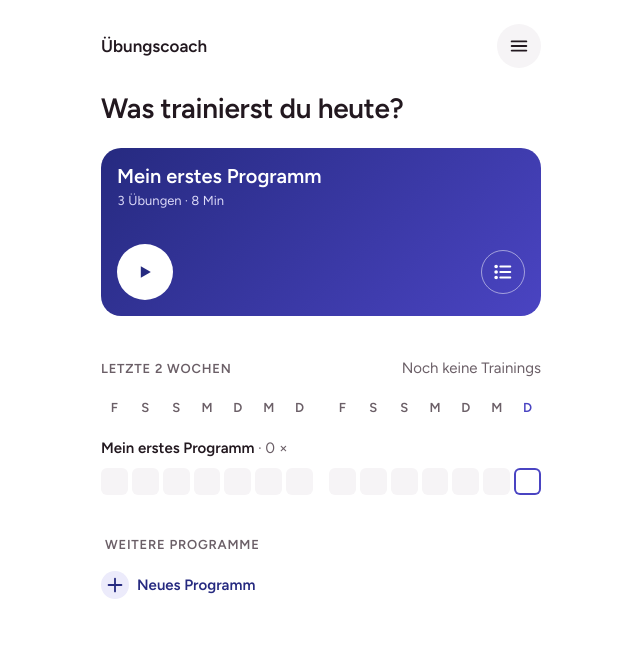
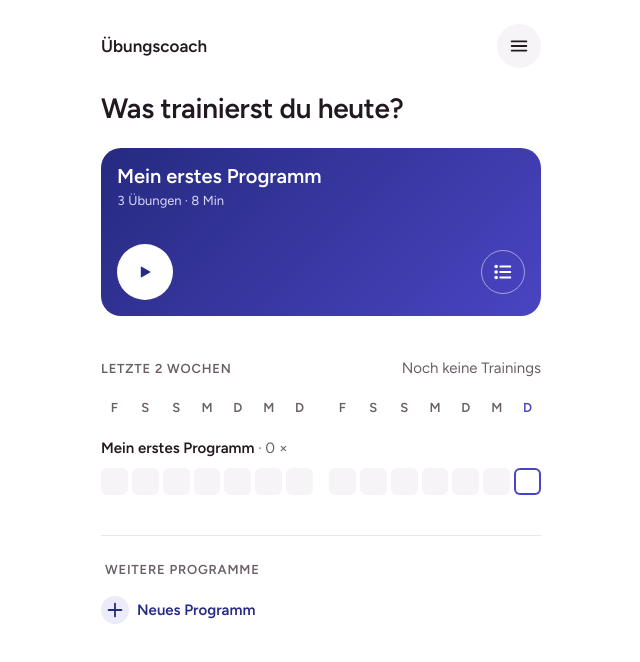
Before and after one commit to regina-prototyping/uebungscoach, a website built with Vite: page index.html in a window 1280 px wide. Shown: the whole page, without its empty margins (319-959 px from the left). Built offline with nearby package versions, Linux system fonts and the light colour scheme.

Commit message:
Startseite: feine Linie vor „Weitere Programme“
Co-Authored-By: Claude Opus 5.5 <noreply@anthropic.com>
Claude-Session: https://claude.ai/code/session_01JbwSy8T83trpnJfazs6bmY

```diff
--- a/src/ansichten/start.ts
+++ b/src/ansichten/start.ts
@@ -35,7 +35,7 @@ export function zeigeStart(root: HTMLElement, opt: StartOptionen): void {
       ${oben.length ? `<div class="karten${oben.length === 1 ? " karten-eins" : ""}">${oben.map((p, i) => karte(p, i, opt.einstellungen)).join("")}</div>` : ""}
       ${oben.length ? verlauf(opt.raster) : ""}
       ${opt.wochen.gesamt ? proWoche(opt.wochen) : ""}
-      <div class="gruppe weitere">
+      <div class="gruppe weitere${oben.length ? " mit-trenner" : ""}">
         <h2 class="abschnitt">${oben.length ? "Weitere Programme" : "Programme"}</h2>
         <div class="prog-liste">
           ${weitere.map(zeile).join("")}
--- a/src/stil/app.css
+++ b/src/stil/app.css
@@ -778,3 +778,5 @@ button:focus-visible, a:focus-visible, [role="switch"]:focus-visible, [role="rad
 .pro-woche { width: 100%; border: 0; background: none; padding: 0; text-align: left; color: inherit; font: inherit; gap: var(--space-2); }
 .pro-woche .vl-summe { display: flex; align-items: center; gap: var(--space-1); }
 .pro-woche .vl-summe svg { width: 16px; height: 16px; }
+/* Feine Linie zwischen Verlauf und „Weitere Programme“ */
+.weitere.mit-trenner { border-top: 1px solid var(--line); padding-top: var(--space-6); }
```
